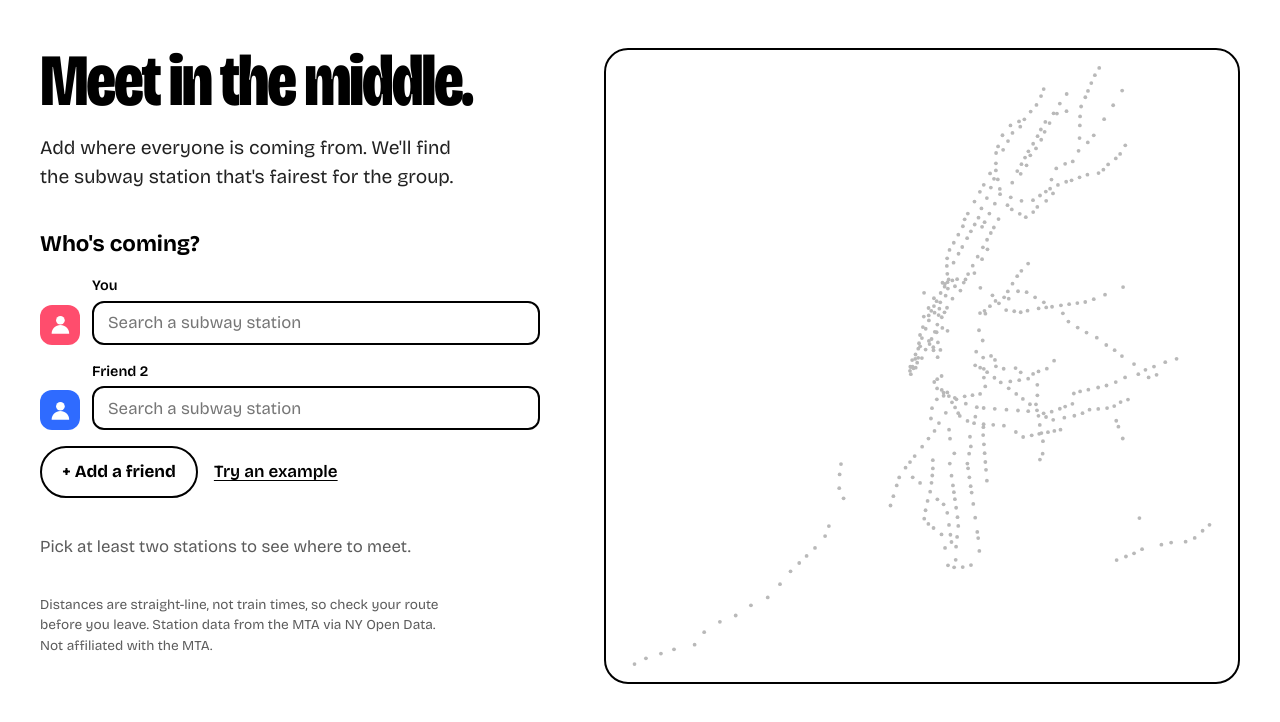
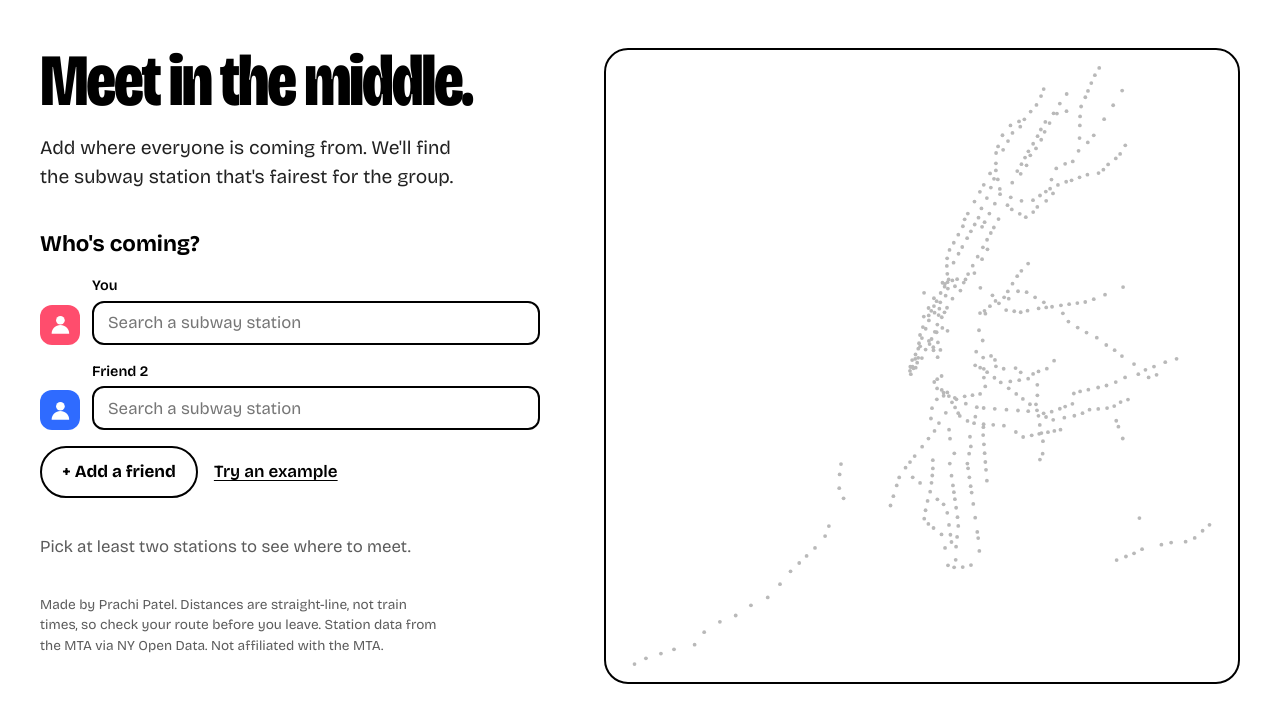
Before and after one commit to prachi050/meet-in-the-middle, a React (Vite) app: page / in a window 1280 px wide. Shown: the top 722 px of the page. Built offline with nearby package versions, Linux system fonts and the light colour scheme.

Commit message:
Update App.jsx

```diff
--- a/src/App.jsx
+++ b/src/App.jsx
@@ -168,7 +168,7 @@ export default function App() {
         )}
 
         <p className="fineprint">
-          Distances are straight-line, not train times, so check your route before you leave. Station data from the MTA via NY Open Data. Not affiliated with the MTA.
+         Made by Prachi Patel. Distances are straight-line, not train times, so check your route before you leave. Station data from the MTA via NY Open Data. Not affiliated with the MTA.
         </p>
       </div>
 
```
